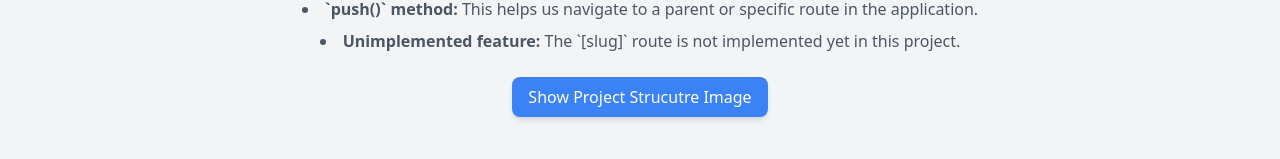
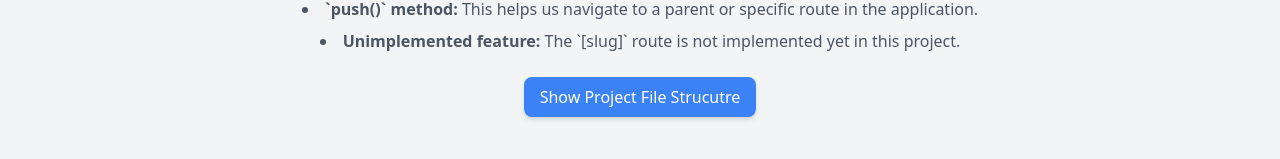
Before and after one commit to ROMANVIKI/nextjs_series, a Next.js app: page / in a window 1280 px wide. Shown: the part 443-602 px from the top of the page. Built offline with nearby package versions, Linux system fonts and the light colour scheme.

Commit message:
changing btn

```diff
--- a/app/page.js
+++ b/app/page.js
@@ -58,7 +58,7 @@ const Home = () => {
             onClick={() => setIsImage(true)}
             className="mt-6 bg-blue-500 text-white px-4 py-2 rounded-lg shadow-md hover:bg-blue-600 transition duration-200"
           >
-           Show Project Strucutre Image
+           Show Project File Strucutre
           </button>
         </div>
       )}
```
